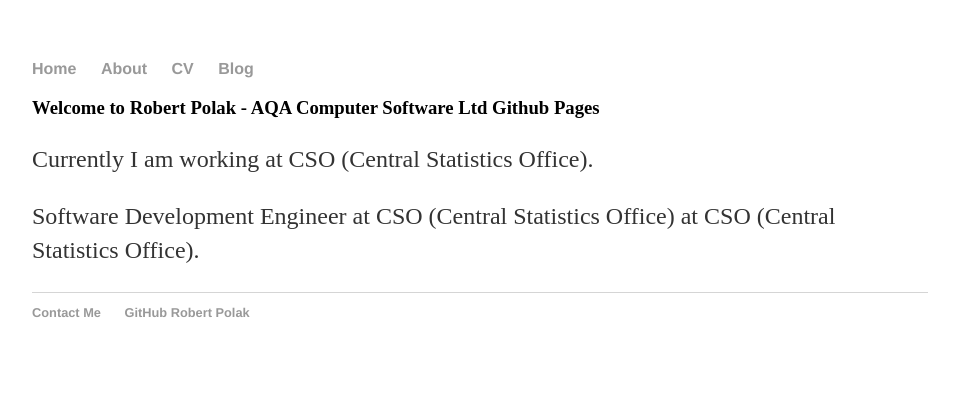
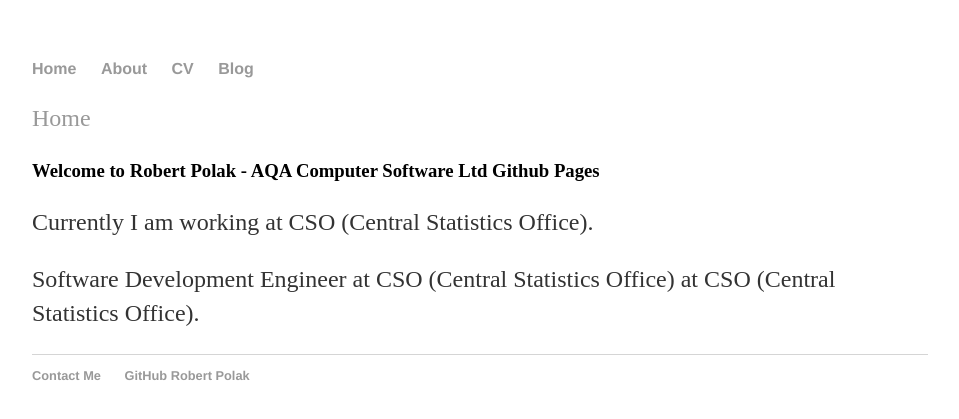
Before and after one commit to robertpolak1968/robertpolak1968.github.io, a Jekyll site: the page built from index.html, in a window 1280 px wide. Shown: the top 419 px of the page, without its empty margins (160-1119 px from the left). Built offline with Jekyll 4.4.1, drawn with Linux system fonts in a browser that asks for light colours.

Commit message:
Update index.html

```diff
--- a/index.html
+++ b/index.html
@@ -2,6 +2,9 @@
 layout: default
 title: Robert Polak - AQA Computer Software Ltd - Home
 ---
+ <p style="text-align: left; background-color: white;">
+  <a href="/">Home</a>
+ </p>
 
 <h3>Welcome to Robert Polak - AQA Computer Software Ltd Github Pages</h3>
 <p>
```
